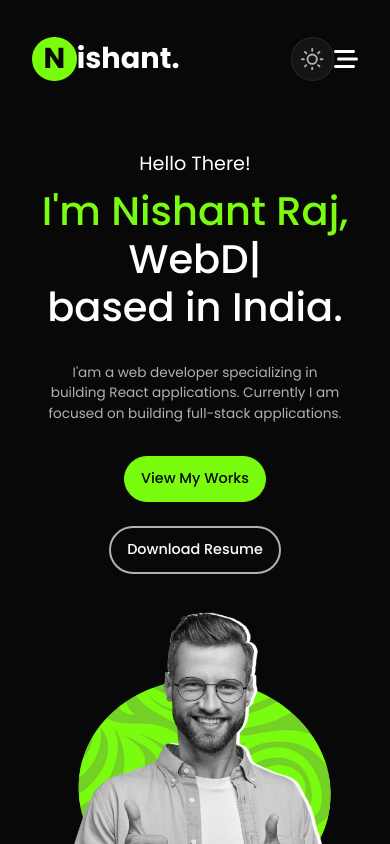
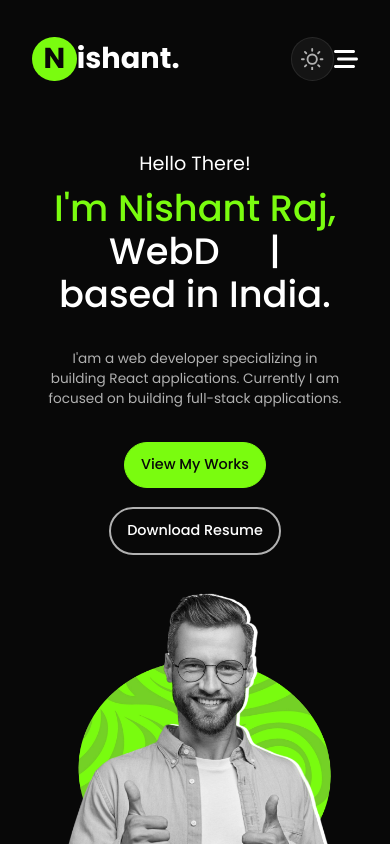
Before and after one commit to NishantSingh2964/Portfolio-Website, a React (Vite) app: page / in a window 390 px wide. Shown: the top 844 px of the page. Built offline with nearby package versions, Linux system fonts and the light colour scheme.

Commit message:
Update Hero.css

```diff
--- a/src/components/Hero/Hero.css
+++ b/src/components/Hero/Hero.css
@@ -34,8 +34,18 @@ h1 {
   margin: 0.5rem 0;
 }
 
+/* keep name in one line */
 .green-text {
   color: var(--accent-clr);
+  white-space: nowrap;
+}
+
+/* stabilize auto-type */
+.auto-type {
+  display: inline-block;
+  min-width: 220px;   /* reserve width for longest text */
+  text-align: left;
+  vertical-align: top;
 }
 
 p {
@@ -54,10 +64,6 @@ p {
   border: 2px solid var(--text-secondary-clr);
 }
 
-
-
-
-
 /* ========== Responsive Styles ========== */
 @media (max-width: 1024px) {
   h1 {
@@ -67,6 +73,10 @@ p {
 
   p {
     font-size: 0.9rem;
+  }
+
+  .auto-type {
+    min-width: 180px;
   }
 }
 
@@ -81,8 +91,8 @@ p {
   }
 
   h1 {
-    font-size: 2.5rem;
-    line-height: 3rem;
+    font-size: 2.3rem;
+    line-height: 2.7rem; /* tighter line height for mobile */
   }
 
   p {
@@ -93,7 +103,7 @@ p {
 
   .hero-image {
     height: auto;
-    max-height: 350px;
+    max-height: 300px;
     margin-top: 2rem;
   }
 
@@ -104,7 +114,11 @@ p {
 
   .flex.gap-6 {
     justify-content: center;
-    gap: 1.5rem;
+    gap: 1.2rem;
     flex-wrap: wrap;
   }
+
+  .auto-type {
+    min-width: 160px;
+  }
 }
```
